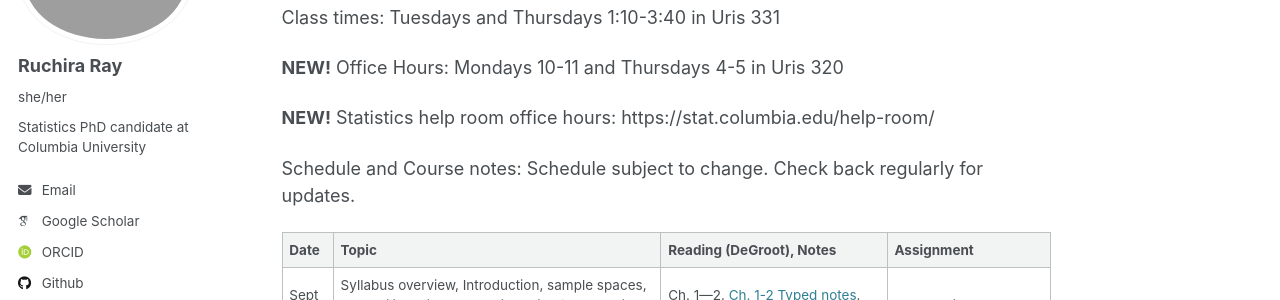
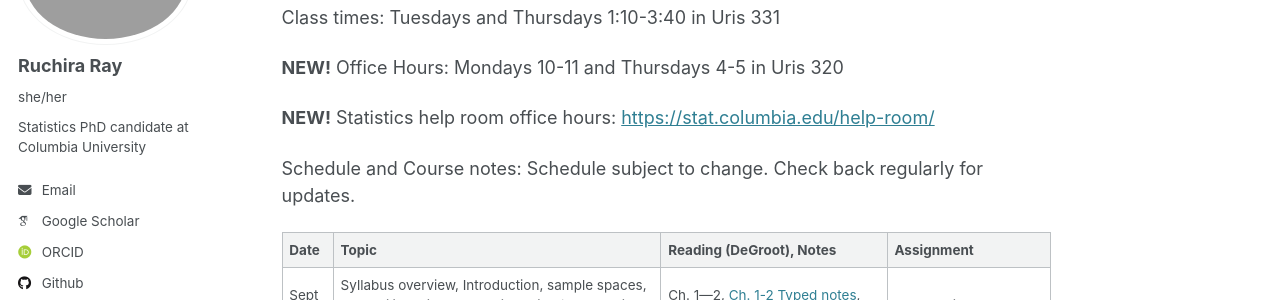
Before and after one commit to rray123/rray123.github.io, a Jekyll site: the page built from _pages/STAT5203.md, in a window 1280 px wide and 900 px high. Shown: the part 195-495 px from the top of the window. Built offline with Jekyll 4.4.1, drawn with Linux system fonts in a browser that asks for light colours; some web fonts are replaced; part of the change alters nothing that is shown.

```diff
--- a/_pages/STAT5203.md
+++ b/_pages/STAT5203.md
@@ -14,7 +14,7 @@ Class times: Tuesdays and Thursdays 1:10-3:40 in Uris 331
 **NEW!** Office Hours:
 Mondays 10-11 and Thursdays 4-5 in Uris 320
 
-**NEW!** Statistics help room office hours: https://stat.columbia.edu/help-room/
+**NEW!** Statistics help room office hours: [https://stat.columbia.edu/help-room/](https://stat.columbia.edu/help-room/)
 
 Schedule and Course notes:
 Schedule subject to change. Check back regularly for updates.
```
